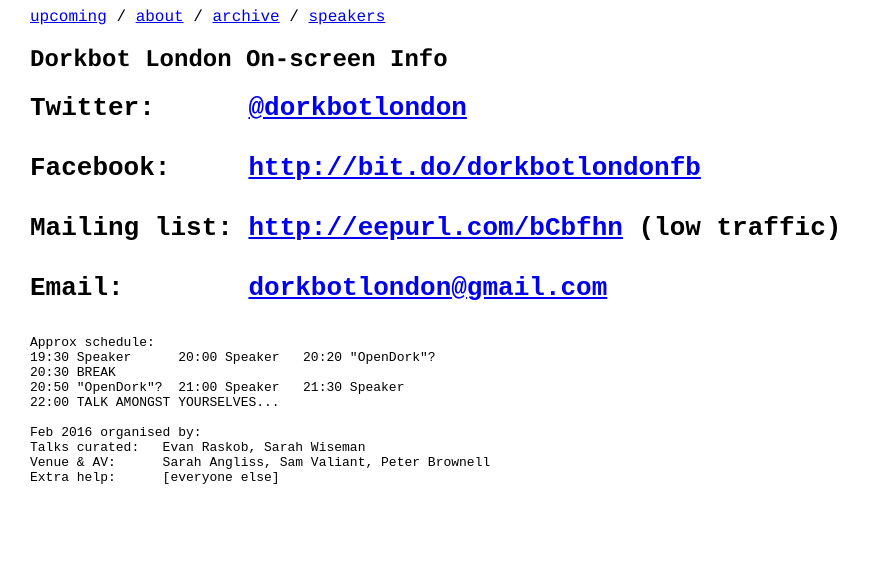
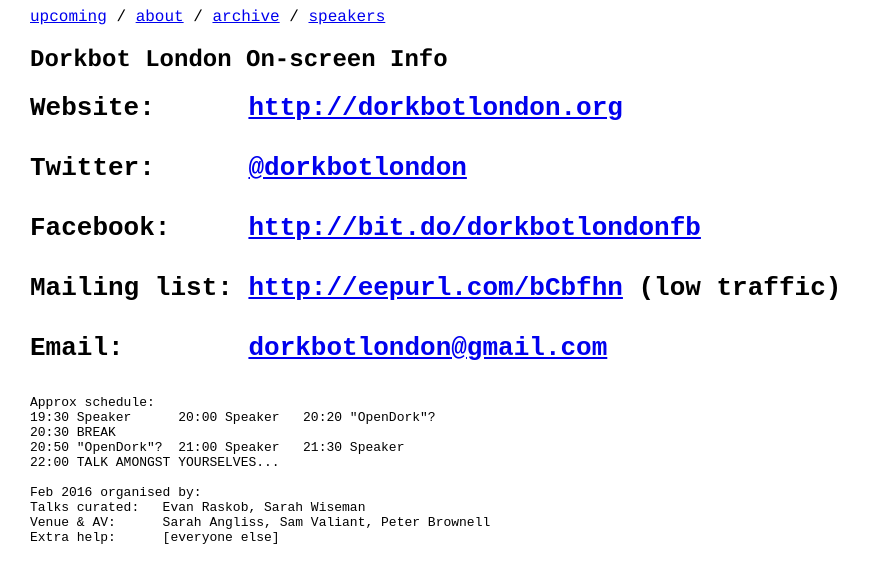
Before and after one commit to dorkbotlondon/dorkbotlondon.github.io, a Jekyll site: the page built from credits.html, in a window 1280 px wide. Shown: the top 583 px of the page, without its empty margins (0-870 px from the left). Built offline with Jekyll 4.4.1, drawn with Linux system fonts in a browser that asks for light colours; Markdown is read by kramdown in place of the engine named in the settings.

Commit message:
Update credits.html

```diff
--- a/credits.html
+++ b/credits.html
@@ -3,7 +3,9 @@
 title: Dorkbot London On-screen Info
 permalink: /credits/
 ---
-<pre><h1>Twitter:      <a href="https://twitter.com/dorkbotlondon">@dorkbotlondon</a>
+<pre><h1>Website:      <a href="http://dorkbotlondon.org">http://dorkbotlondon.org</a>
+
+Twitter:      <a href="https://twitter.com/dorkbotlondon">@dorkbotlondon</a>
 
 Facebook:     <a href="https://www.facebook.com/groups/1494354627526302/">http://bit.do/dorkbotlondonfb</a>
 
```
